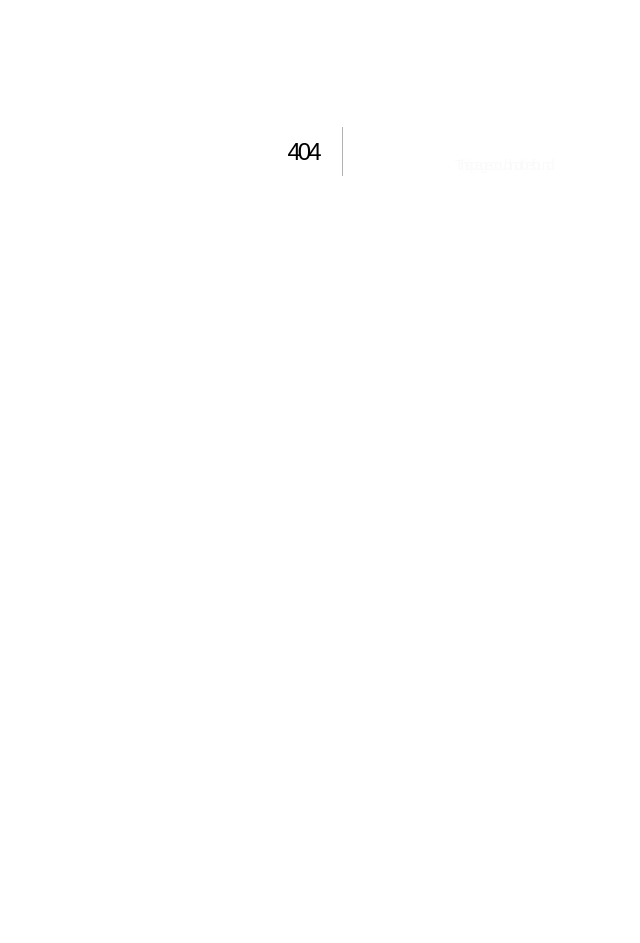
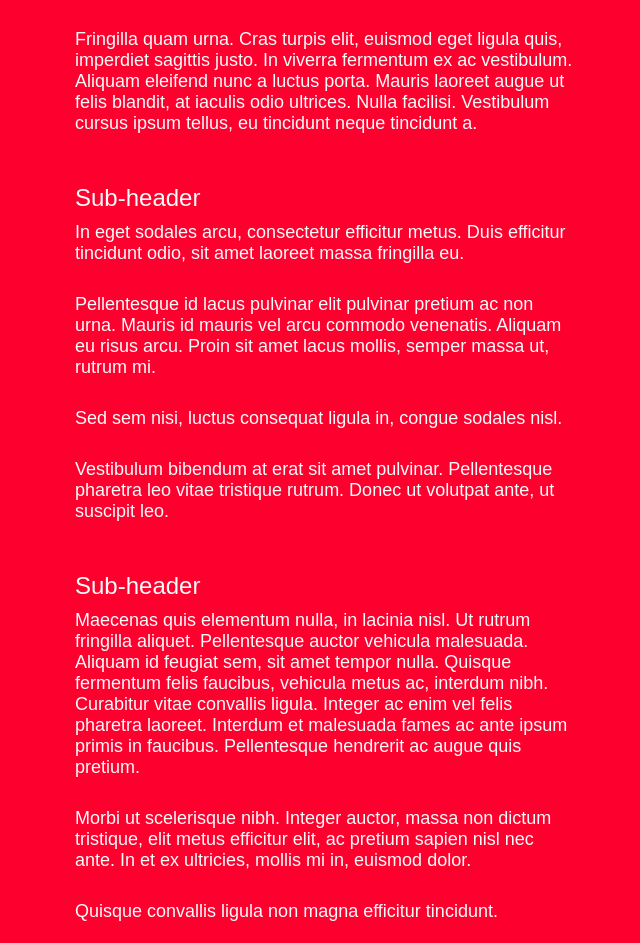
Before and after one commit to h-aburesha/my-next-website, a Next.js app: page /projects/1 in a window 1280 px wide. Before the commit this address had no page. Shown: the part 249-1192 px from the top of the page, without its empty margins (315-955 px from the left). Before the commit the page ends 800 px from the top, so only its background shows below. Built offline with nearby package versions, Linux system fonts and the light colour scheme.

Commit message:
dynamic projects nested haha

```diff
--- /dev/null
+++ b/pages/projects/[projectId].tsx
@@ -0,0 +1,100 @@
+import { useRouter } from "next/router";
+
+function ProjectDetail() {
+    const router = useRouter();
+    const projectId = router.query.projectId;
+
+    return (
+        <>
+            <h1>
+                <code>My Project</code> with spring smoothing
+            </h1>
+            <article>
+                <p>
+                    Lorem ipsum dolor sit amet, consectetur adipiscing elit.
+                    Aliquam ac rhoncus quam.
+                </p>
+                <p>
+                    Fringilla quam urna. Cras turpis elit, euismod eget ligula
+                    quis, imperdiet sagittis justo. In viverra fermentum ex ac
+                    vestibulum. Aliquam eleifend nunc a luctus porta. Mauris
+                    laoreet augue ut felis blandit, at iaculis odio ultrices.
+                    Nulla facilisi. Vestibulum cursus ipsum tellus, eu tincidunt
+                    neque tincidunt a.
+                </p>
+                <h2>Sub-header</h2>
+                <p>
+                    In eget sodales arcu, consectetur efficitur metus. Duis
+                    efficitur tincidunt odio, sit amet laoreet massa fringilla
+                    eu.
+                </p>
+                <p>
+                    Pellentesque id lacus pulvinar elit pulvinar pretium ac non
+                    urna. Mauris id mauris vel arcu commodo venenatis. Aliquam
+                    eu risus arcu. Proin sit amet lacus mollis, semper massa ut,
+                    rutrum mi.
+                </p>
+                <p>
+                    Sed sem nisi, luctus consequat ligula in, congue sodales
+                    nisl.
+                </p>
+                <p>
+                    Vestibulum bibendum at erat sit amet pulvinar. Pellentesque
+                    pharetra leo vitae tristique rutrum. Donec ut volutpat ante,
+                    ut suscipit leo.
+                </p>
+                <h2>Sub-header</h2>
+                <p>
+                    Maecenas quis elementum nulla, in lacinia nisl. Ut rutrum
+                    fringilla aliquet. Pellentesque auctor vehicula malesuada.
+                    Aliquam id feugiat sem, sit amet tempor nulla. Quisque
+                    fermentum felis faucibus, vehicula metus ac, interdum nibh.
+                    Curabitur vitae convallis ligula. Integer ac enim vel felis
+                    pharetra laoreet. Interdum et malesuada fames ac ante ipsum
+                    primis in faucibus. Pellentesque hendrerit ac augue quis
+                    pretium.
+                </p>
+                <p>
+                    Morbi ut scelerisque nibh. Integer auctor, massa non dictum
+                    tristique, elit metus efficitur elit, ac pretium sapien nisl
+                    nec ante. In et ex ultricies, mollis mi in, euismod dolor.
+                </p>
+                <p>Quisque convallis ligula non magna efficitur tincidunt.</p>
+                <p>
+                    Pellentesque id lacus pulvinar elit pulvinar pretium ac non
+                    urna. Mauris id mauris vel arcu commodo venenatis. Aliquam
+                    eu risus arcu. Proin sit amet lacus mollis, semper massa ut,
+                    rutrum mi.
+                </p>
+                <p>
+                    Sed sem nisi, luctus consequat ligula in, congue sodales
+                    nisl.
+                </p>
+                <p>
+                    Vestibulum bibendum at erat sit amet pulvinar. Pellentesque
+                    pharetra leo vitae tristique rutrum. Donec ut volutpat ante,
+                    ut suscipit leo.
+                </p>
+                <h2>Sub-header</h2>
+                <p>
+                    Maecenas quis elementum nulla, in lacinia nisl. Ut rutrum
+                    fringilla aliquet. Pellentesque auctor vehicula malesuada.
+                    Aliquam id feugiat sem, sit amet tempor nulla. Quisque
+                    fermentum felis faucibus, vehicula metus ac, interdum nibh.
+                    Curabitur vitae convallis ligula. Integer ac enim vel felis
+                    pharetra laoreet. Interdum et malesuada fames ac ante ipsum
+                    primis in faucibus. Pellentesque hendrerit ac augue quis
+                    pretium.
+                </p>
+                <p>
+                    Morbi ut scelerisque nibh. Integer auctor, massa non dictum
+                    tristique, elit metus efficitur elit, ac pretium sapien nisl
+                    nec ante. In et ex ultricies, mollis mi in, euismod dolor.
+                </p>
+                <p>Quisque convallis ligula non magna efficitur tincidunt.</p>
+            </article>
+        </>
+    );
+}
+
+export default ProjectDetail;
--- a/styles/globals.css
+++ b/styles/globals.css
@@ -122,26 +122,6 @@ html {
     scroll-snap-type: y mandatory;
 }
 
-h1 {
-    font-size: 56px;
-    font-weight: 700;
-    letter-spacing: -3px;
-    line-height: 1.2;
-    text-align: center;
-    margin: 100px 0;
-}
-
-h2 {
-    margin: 0;
-    color: var(--accent);
-    left: calc(50% + 130px);
-    font-size: 56px;
-    font-weight: 700;
-    letter-spacing: -3px;
-    line-height: 1.2;
-    position: absolute;
-}
-
 section {
     height: 100vh;
     display: flex;
@@ -170,6 +150,12 @@ img {
     bottom: 0;
     width: 100%;
     height: 100%;
+}
+
+article {
+    max-width: 500px;
+    padding: 20px;
+    margin: 0 auto;
 }
 
 .progress {
```
